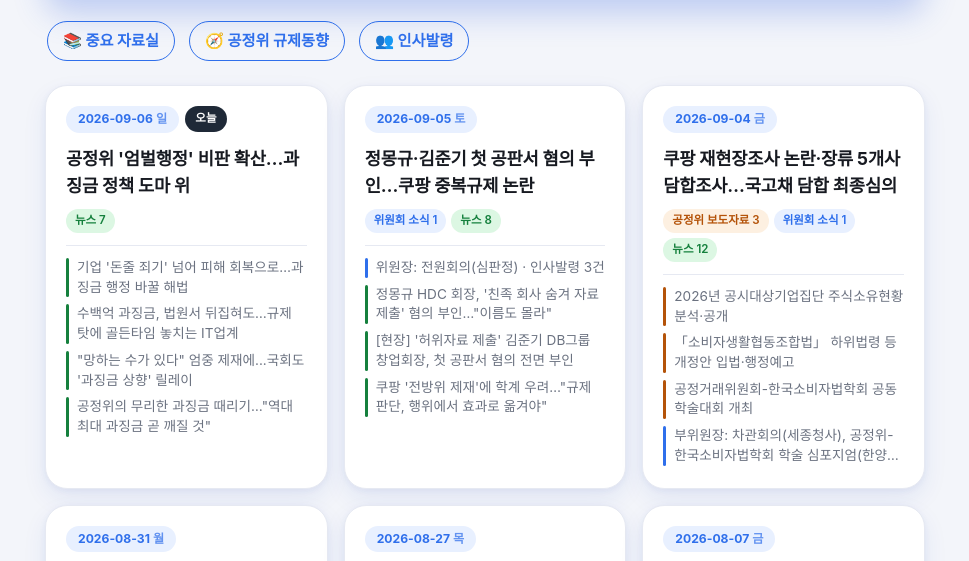
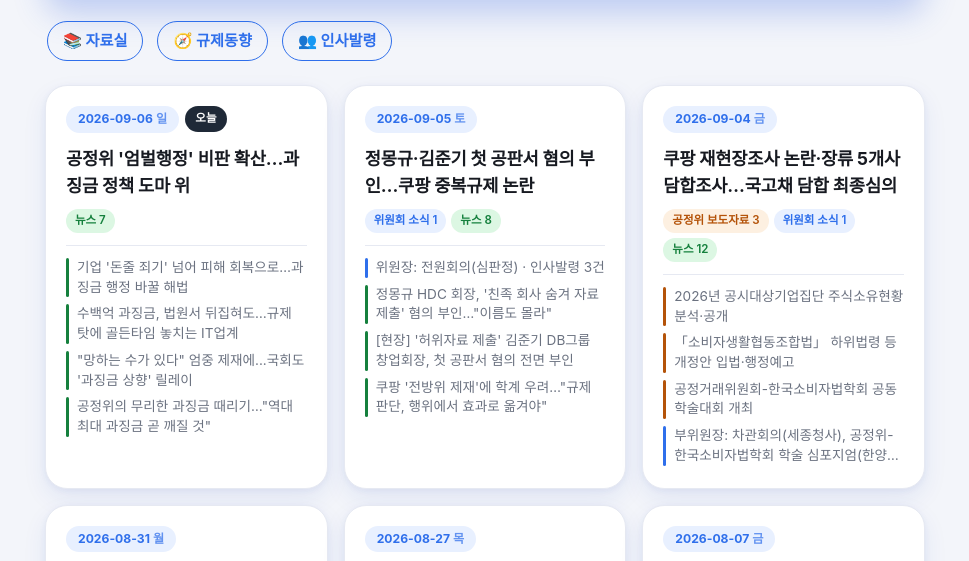
Before and after one commit to sunlee82/ftc-daily-briefing, a website: page docs/index.html in a window 1280 px wide. Shown: the part 182-743 px from the top of the page, without its empty margins (155-1124 px from the left). Drawn offline with Linux system fonts and the light colour scheme.

Commit message:
Update navigation links in index.html

```diff
--- a/docs/index.html
+++ b/docs/index.html
@@ -13,8 +13,8 @@
       <p>매일 아침 손수 정리한 공정위 동향자료입니다.<br />일별 카드를 눌러 상세 내용을 확인해 보세요.</p>
     </header>
     <nav class="site-nav">
-      <a class="nav-btn" href="library.html">📚 중요 자료실</a>
-      <a class="nav-btn" href="dashboard.html">🧭 공정위 규제동향</a>
+      <a class="nav-btn" href="library.html">📚 자료실</a>
+      <a class="nav-btn" href="dashboard.html">🧭 규제동향</a>
       <a class="nav-btn" href="personnel.html">👥 인사발령</a>
     </nav>
     <main id="cards" class="cards" aria-live="polite">
```
